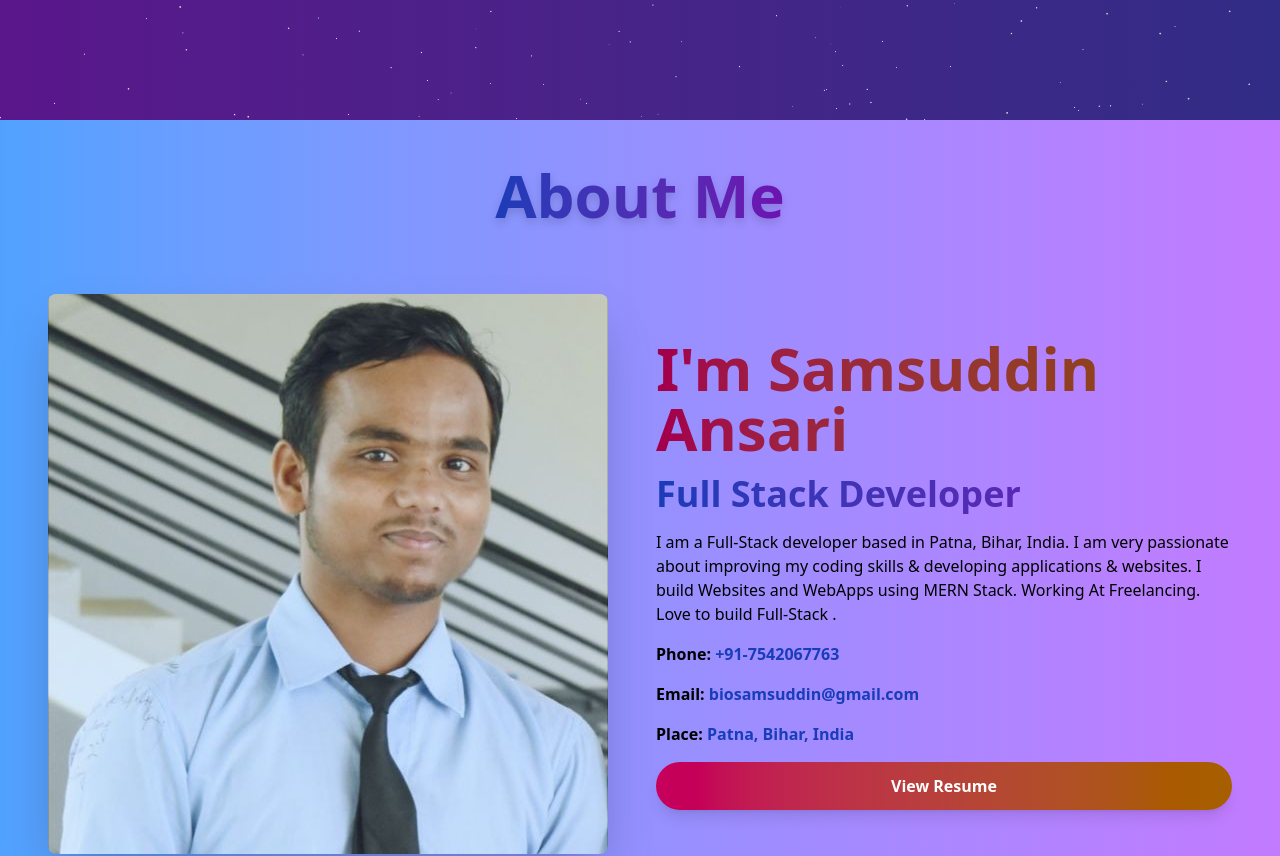
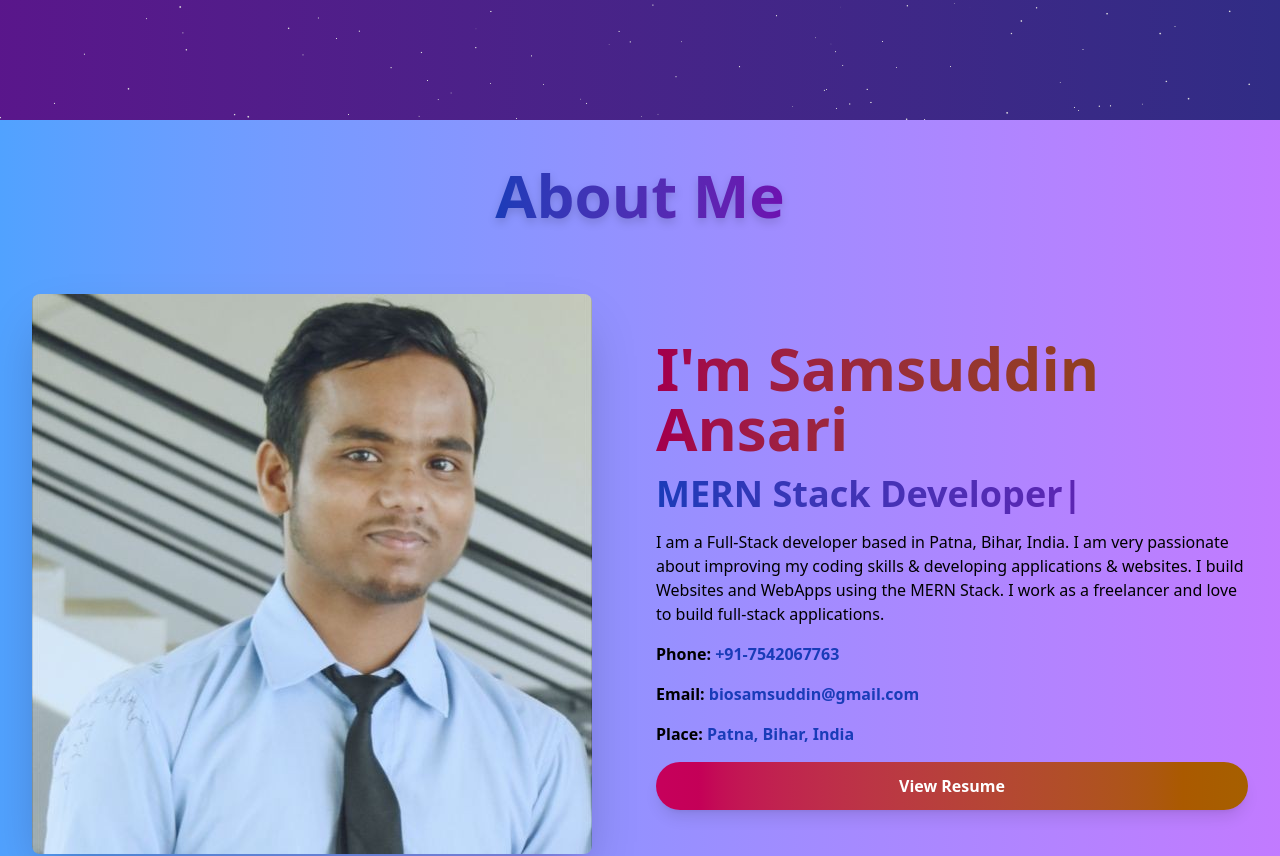
Before and after one commit to samsu-same/portfolio-web, a React (Vite) app: page / in a window 1280 px wide. Shown: the part 680-1536 px from the top of the page. Built offline with nearby package versions, Linux system fonts and the light colour scheme.

Commit message:
typing effect in jobprofile

```diff
--- a/src/components/AboutMe.jsx
+++ b/src/components/AboutMe.jsx
@@ -1,13 +1,186 @@
-import React from 'react';
+// import React, { useEffect, useState } from 'react';
+// import { motion } from 'framer-motion';
+// import AnimatedButton from './AnimatedButoon';
+
+
+
+// const AboutMe = () => {
+//   const [headerText, setHeaderText] = useState("Full Stack Developer");
+//   const jobProfile = [
+//     "Full Stack Developer",
+//     "MERN STack",
+//     "Frontend Developer",
+//     "Backend Developer",
+//     "Civil Engineer"
+//   ];
+//     useEffect(() => {
+//       const interval = setInterval(() => {
+//         const randomHeader = jobProfile[Math.floor(Math.random() * jobProfile.length)];
+//         setHeaderText(randomHeader);
+//       }, 1000);
+
+//       return () => clearInterval(interval);
+//     }, []);
+
+//   return (
+//     <div id='about' className="min-h-screen flex flex-col items-center justify-center bg-gradient-to-r from-blue-400 to-purple-400 p-4">
+
+//       {/* About Me Heading */}
+//       <motion.h2
+//         initial={{ opacity: 0, y: -20, scale: 0.9 }}
+//         whileInView={{ opacity: 1, y: 0, scale: 1 }}
+//         transition={{ duration: 0.8, ease: "easeOut" }}
+//         viewport={{ once: true }}
+//         className="text-5xl md:text-6xl font-extrabold mb-12 text-center
+//                    text-transparent bg-clip-text bg-gradient-to-r from-blue-800 to-purple-800
+//                    drop-shadow-lg animate-bounce"
+//       >
+//         About Me
+//       </motion.h2>
+//       <div className="container mx-auto flex flex-col  lg:flex-row items-center justify-between ">
+//         {/* Left Div - Image */}
+//         <motion.div
+//           initial={{ opacity: 0, x: -50 }}
+//           whileInView={{ opacity: 1, x: 0 }}
+//           transition={{ duration: 0.8 }}
+//           viewport={{ once: true }} // Ensures animation only happens once
+//           className="w-full md:w-1/2 mb-2 md:mb-0 p-4"
+//         >
+//           <img
+//             src="/images/samsu.jpg"
+//             alt="Samsuddin Ansari"
+//             className=" rounded-lg shadow-2xl"
+//           />
+//         </motion.div>
+
+//         {/* Right Div - Text */}
+//         <motion.div
+//           initial={{ opacity: 0, x: 50 }}
+//           whileInView={{ opacity: 1, x: 0 }}
+//           transition={{ duration: 0.8 }}
+//           viewport={{ once: true }} // Ensures animation only happens once
+//           className="w-full md:w-1/2 text-white px-4"
+//         >
+//           <motion.h1
+//             initial={{ opacity: 0, y: 50 }}
+//             whileInView={{ opacity: 1, y: 0 }}
+//             transition={{ duration: 0.5 }}
+//             viewport={{ once: false }}
+//             className="text-xl md:text-6xl font-extrabold mb-4 bg-clip-text text-transparent bg-gradient-to-r from-pink-800 to-yellow-800 animate-gradient"
+//           >
+//             I'm <span className='text-2xl md:text-6xl'>Samsuddin Ansari</span>
+//           </motion.h1>
+
+//           {/* Subheading */}
+//           <motion.h2
+//           key={headerText}
+//             initial={{ opacity: 0, y: 50 }}
+//             whileInView={{ opacity: 1, y: 0 }}
+//             transition={{ duration: 0.5, delay: 0.2 }}
+//             viewport={{ once: false }}
+//             className="text-2xl md:text-4xl font-semibold mb-4 bg-clip-text text-transparent bg-gradient-to-r from-blue-800 to-purple-800 animate-gradient"
+//           >
+//             {headerText}
+//           </motion.h2>
+
+//           {/* Description */}
+//           <motion.p
+//             initial={{ opacity: 0, y: 50 }}
+//             whileInView={{ opacity: 1, y: 0 }}
+//             transition={{ duration: 0.5, delay: 0.4 }}
+//             viewport={{ once: false }}
+//             className="mb-4 text-black"
+//           >
+//             I am a Full-Stack developer based in Patna, Bihar, India. I am very passionate about improving my coding skills & developing applications & websites. I build Websites and WebApps using MERN Stack. Working At Freelancing. Love to build Full-Stack .
+//           </motion.p>
+
+//           {/* Phone */}
+//           <motion.p
+//             initial={{ opacity: 0, y: 50 }}
+//             whileInView={{ opacity: 1, y: 0 }}
+//             transition={{ duration: 0.5, delay: 0.6 }}
+//             viewport={{ once: false }}
+//             className="mb-4 text-blue-800 font-semibold"
+//           >
+//             <span className='font-bold text-black'>Phone:</span> +91-7542067763
+//           </motion.p>
+//           {/* Email */}
+//           <motion.p
+//             initial={{ opacity: 0, y: 50 }}
+//             whileInView={{ opacity: 1, y: 0 }}
+//             transition={{ duration: 0.5, delay: 0.6 }}
+//             viewport={{ once: false }}
+//             className="mb-4 text-blue-800 font-semibold"
+//           >
+//             <span className='font-bold text-black'>Email:</span> biosamsuddin@gmail.com
+//           </motion.p>
+
+//           {/* Place */}
+//           <motion.p
+//             initial={{ opacity: 0, y: 50 }}
+//             whileInView={{ opacity: 1, y: 0 }}
+//             transition={{ duration: 0.5, delay: 0.8 }}
+//             viewport={{ once: false }}
+//             className="mb-4 text-blue-800 font-semibold"
+//           >
+//             <span className='font-bold text-black'>Place:</span> Patna, Bihar, India
+//           </motion.p>
+//           <AnimatedButton />
+//         </motion.div>
+//       </div>
+//     </div>
+//   );
+// };
+
+// export default AboutMe;
+
+import React, { useEffect, useState } from 'react';
 import { motion } from 'framer-motion';
 import AnimatedButton from './AnimatedButoon';
 
 
+const AboutMe = () => {
+  const jobProfiles = [
+    "Full Stack Developer",
+    "MERN Stack Developer",
+    "Frontend Developer",
+    "Backend Developer",
+    "Civil Engineer"
+  ];
 
-const AboutMe = () => {
+  const [headerText, setHeaderText] = useState("");
+  const [currentIndex, setCurrentIndex] = useState(0);
+  const [charIndex, setCharIndex] = useState(0);
+  const [isDeleting, setIsDeleting] = useState(false);
+
+  useEffect(() => {
+    const currentWord = jobProfiles[currentIndex];
+    const typingSpeed = isDeleting ? 50 : 100; // Faster when deleting
+
+    const timeout = setTimeout(() => {
+      if (!isDeleting && charIndex < currentWord.length) {
+        // Typing effect
+        setHeaderText((prev) => prev + currentWord[charIndex]);
+        setCharIndex(charIndex + 1);
+      } else if (isDeleting && charIndex > 0) {
+        // Deleting effect
+        setHeaderText((prev) => prev.slice(0, -1));
+        setCharIndex(charIndex - 1);
+      } else if (!isDeleting && charIndex === currentWord.length) {
+        // Pause before starting to delete
+        setTimeout(() => setIsDeleting(true), 1000);
+      } else if (isDeleting && charIndex === 0) {
+        // Move to the next word after deleting
+        setIsDeleting(false);
+        setCurrentIndex((prev) => (prev + 1) % jobProfiles.length);
+      }
+    }, typingSpeed);
+
+    return () => clearTimeout(timeout);
+  }, [charIndex, isDeleting, currentIndex]);
+
   return (
-    <div id='about' className="min-h-screen flex flex-col items-center justify-center bg-gradient-to-r from-blue-400 to-purple-400 p-8">
-
+    <div id='about' className="min-h-screen flex flex-col items-center justify-center bg-gradient-to-r from-blue-400 to-purple-400 p-4">
       {/* About Me Heading */}
       <motion.h2
         initial={{ opacity: 0, y: -20, scale: 0.9 }}
@@ -20,19 +193,20 @@ const AboutMe = () => {
       >
         About Me
       </motion.h2>
-      <div className="container mx-auto flex flex-col  lg:flex-row items-center justify-between ">
+
+      <div className="container mx-auto flex flex-col lg:flex-row items-center justify-between">
         {/* Left Div - Image */}
         <motion.div
           initial={{ opacity: 0, x: -50 }}
           whileInView={{ opacity: 1, x: 0 }}
           transition={{ duration: 0.8 }}
-          viewport={{ once: true }} // Ensures animation only happens once
+          viewport={{ once: true }}
           className="w-full md:w-1/2 mb-2 md:mb-0 p-4"
         >
           <img
             src="/images/samsu.jpg"
             alt="Samsuddin Ansari"
-            className=" rounded-lg shadow-2xl"
+            className="rounded-lg shadow-2xl"
           />
         </motion.div>
 
@@ -41,7 +215,7 @@ const AboutMe = () => {
           initial={{ opacity: 0, x: 50 }}
           whileInView={{ opacity: 1, x: 0 }}
           transition={{ duration: 0.8 }}
-          viewport={{ once: true }} // Ensures animation only happens once
+          viewport={{ once: true }}
           className="w-full md:w-1/2 text-white px-4"
         >
           <motion.h1
@@ -49,20 +223,21 @@ const AboutMe = () => {
             whileInView={{ opacity: 1, y: 0 }}
             transition={{ duration: 0.5 }}
             viewport={{ once: false }}
-  className="text-5xl md:text-6xl font-extrabold mb-4 bg-clip-text text-transparent bg-gradient-to-r from-pink-800 to-yellow-800 animate-gradient"
+            className="text-xl md:text-6xl font-extrabold mb-4 bg-clip-text text-transparent bg-gradient-to-r from-pink-800 to-yellow-800 animate-gradient"
           >
-  I'm Samsuddin Ansari
+            I'm <span className='text-2xl md:text-6xl'>Samsuddin Ansari</span>
           </motion.h1>
 
-{/* Subheading */}
+          {/* Typing Effect Subheading */}
           <motion.h2
             initial={{ opacity: 0, y: 50 }}
             whileInView={{ opacity: 1, y: 0 }}
             transition={{ duration: 0.5, delay: 0.2 }}
             viewport={{ once: false }}
-  className="text-3xl md:text-4xl font-semibold mb-4 bg-clip-text text-transparent bg-gradient-to-r from-blue-800 to-purple-800 animate-gradient"
+            className="text-2xl md:text-4xl font-semibold mb-4 bg-clip-text text-transparent bg-gradient-to-r from-blue-800 to-purple-800 animate-gradient"
           >
-  Full Stack Developer
+            {headerText}
+            <span className="animate-blink">|</span>
           </motion.h2>
 
           {/* Description */}
@@ -73,41 +248,21 @@ const AboutMe = () => {
             viewport={{ once: false }}
             className="mb-4 text-black"
           >
-        I am a Full-Stack developer based in Patna, Bihar, India. I am very passionate about improving my coding skills & developing applications & websites. I build Websites and WebApps using MERN Stack. Working At Freelancing. Love to build Full-Stack .
+            I am a Full-Stack developer based in Patna, Bihar, India. I am very passionate about improving my coding skills & developing applications & websites. I build Websites and WebApps using the MERN Stack. I work as a freelancer and love to build full-stack applications.
           </motion.p>
 
-      {/* Phone */}
-      <motion.p
-        initial={{ opacity: 0, y: 50 }}
-        whileInView={{ opacity: 1, y: 0 }}
-        transition={{ duration: 0.5, delay: 0.6 }}
-        viewport={{ once: false }}
-        className="mb-4 text-blue-800 font-semibold"
-      >
+          {/* Contact Info */}
+          <motion.p className="mb-4 text-blue-800 font-semibold">
             <span className='font-bold text-black'>Phone:</span> +91-7542067763
           </motion.p>
-           {/* Email */}
-           <motion.p
-        initial={{ opacity: 0, y: 50 }}
-        whileInView={{ opacity: 1, y: 0 }}
-        transition={{ duration: 0.5, delay: 0.6 }}
-        viewport={{ once: false }}
-        className="mb-4 text-blue-800 font-semibold"
-      >
+          <motion.p className="mb-4 text-blue-800 font-semibold">
             <span className='font-bold text-black'>Email:</span> biosamsuddin@gmail.com
           </motion.p>
-
-      {/* Place */}
-      <motion.p
-        initial={{ opacity: 0, y: 50 }}
-        whileInView={{ opacity: 1, y: 0 }}
-        transition={{ duration: 0.5, delay: 0.8 }}
-        viewport={{ once: false }}
-        className="mb-4 text-blue-800 font-semibold"
-      >
+          <motion.p className="mb-4 text-blue-800 font-semibold">
             <span className='font-bold text-black'>Place:</span> Patna, Bihar, India
           </motion.p>
-     <AnimatedButton/>
+
+          <AnimatedButton />
         </motion.div>
       </div>
     </div>
--- a/src/components/Contact.jsx
+++ b/src/components/Contact.jsx
@@ -35,7 +35,7 @@ const Contact = () => {
       whileInView={{ opacity: 1, y: 0 }}
       transition={{ duration: 0.5 }}
       id="contact"
-      className="p-8 bg-gray-50"
+      className="p-4 bg-gray-50"
     >
           <div className="container mx-auto">
               {/* Centered Header with Icon */}
@@ -45,7 +45,7 @@ const Contact = () => {
                   transition={{ duration: 0.5, delay: 0.2 }}
                   className="text-center mb-12"
               >
-                  <h2 className="text-5xl font-bold flex items-center justify-center gap-2 animate-bounce">
+                  <h2 className="text-2xl md:text-5xl font-bold flex items-center justify-center gap-2 animate-bounce">
                       <FaEnvelope className="text-purple-800" /> Get in <span className="text-purple-800">Touch</span></h2>
                   <p className="text-gray-600 mt-2">Feel free to reach out to me for any inquiries or collaborations. </p>
               </motion.div>
--- a/src/components/Education.jsx
+++ b/src/components/Education.jsx
@@ -59,7 +59,7 @@ const Education = () => {
       whileInView={{ opacity: 1, y: 0 }}
       transition={{ duration: 0.5 }}
       id="education"
-      className="p-8 bg-gradient-to-r from-blue-50 to-purple-50"
+      className="p-4 bg-gradient-to-r from-blue-50 to-purple-50"
     >
       <div className="container mx-auto">
         <h2 className="text-5xl md:text-6xl font-extrabold mb-12 text-center
--- a/src/components/Projeect.jsx
+++ b/src/components/Projeect.jsx
@@ -15,7 +15,7 @@ const projects = [
 const ProjectCard = ({ project }) => (
 <motion.div
     whileHover={{ scale: 1.05, rotateY: 5 }}
-    className="p-6 bg-white rounded-2xl shadow-2xl border border-gray-200 transform transition-all duration-300 hover:shadow-2xl hover:-translate-y-2 w-full cursor-pointer"
+    className="p-4 bg-white rounded-2xl shadow-2xl border border-gray-200 transform transition-all duration-300 hover:shadow-2xl hover:-translate-y-2 w-full cursor-pointer"
     style={{ perspective: "1000px", boxShadow: "0px 10px 30px rgba(0, 0, 0, 0.1)" }}
   >
     <img src={project.image} alt={project.name} className="w-full h-56 object-cover rounded-md mb-4" />
@@ -45,7 +45,7 @@ const Projects = () => {
       whileInView={{ opacity: 1, y: 0 }}
       transition={{ duration: 0.5 }}
       id="projects"
-      className="p-8 bg-gradient-to-r from-blue-500 to-purple-500"
+      className="p-4 bg-gradient-to-r from-blue-500 to-purple-500"
     >
       <div className="container mx-auto relative">
         <h2 className="text-5xl md:text-6xl font-extrabold mb-12 text-center
@@ -62,7 +62,7 @@ const Projects = () => {
         </div>
         <div className="md:hidden relative flex items-center justify-center w-full">
           <button onClick={prevSlide} className="absolute left-0 p-2 bg-gray-300 rounded-full">◀</button>
-          <div className="w-full px-8">
+          <div className="w-full ">
             <ProjectCard project={projects[currentIndex]} />
           </div>
           <button onClick={nextSlide} className="absolute right-0 p-2 bg-gray-300 rounded-full">▶</button>
```
Lines whose indentation alone changed are shown as unchanged.
